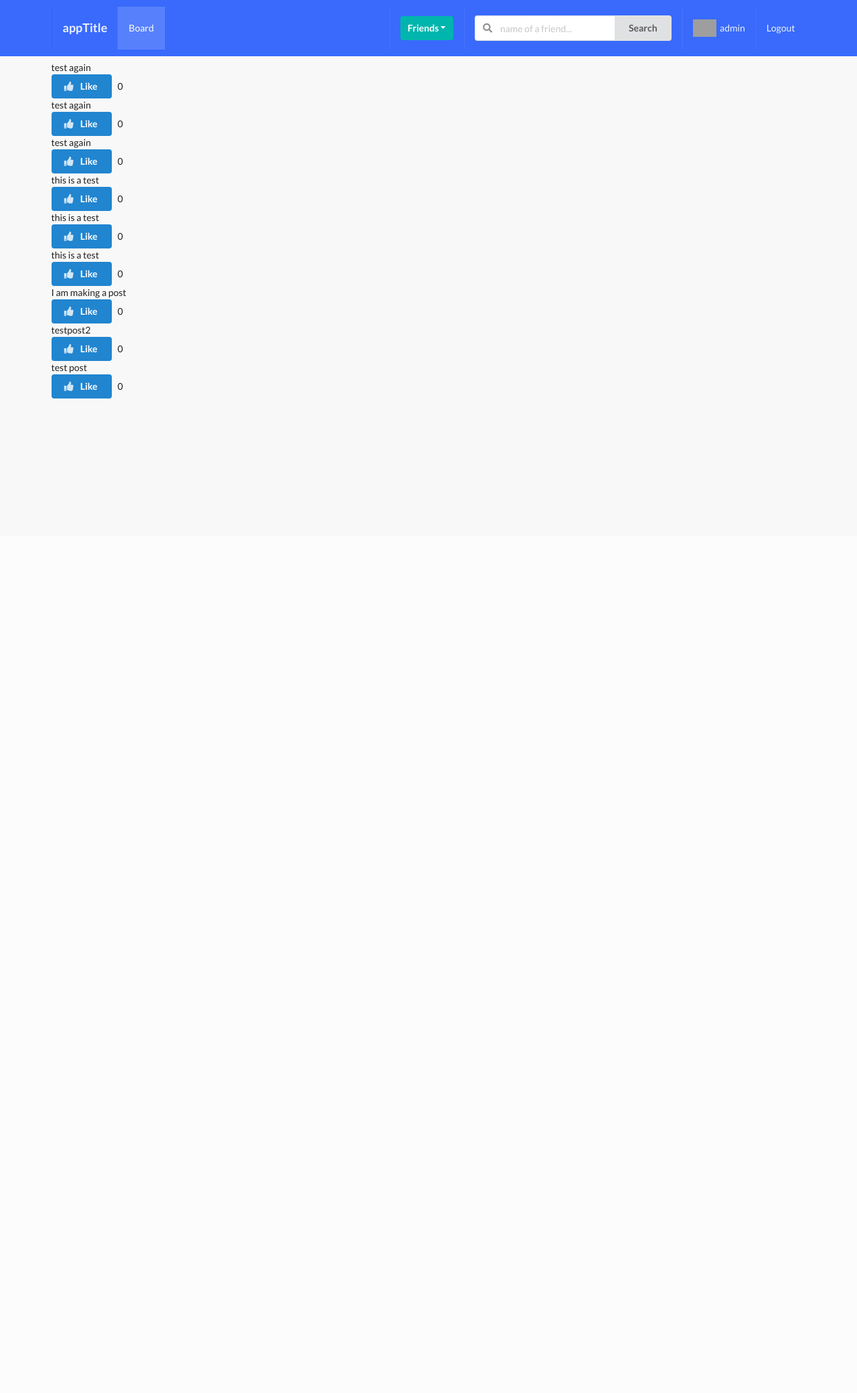
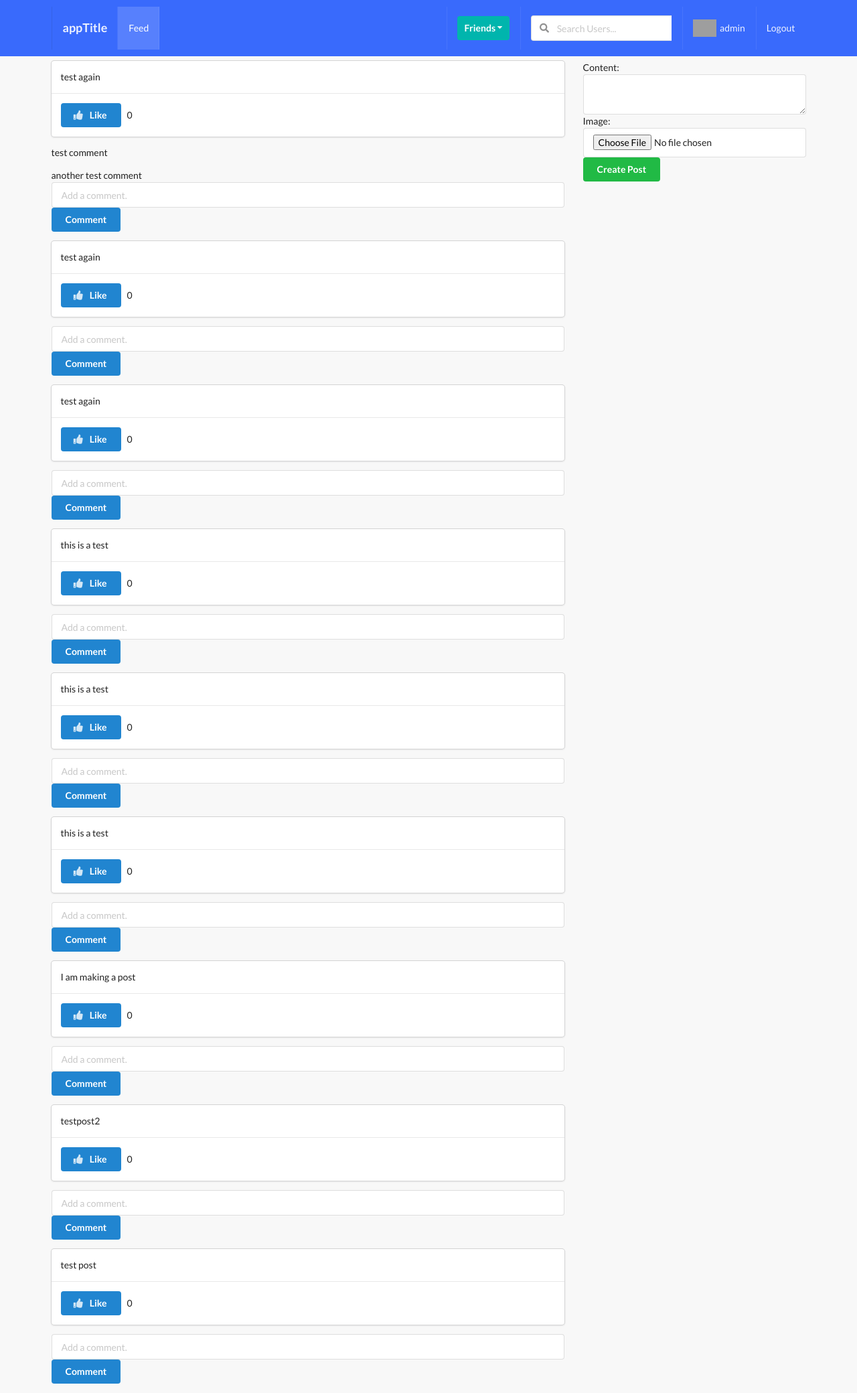
Before and after one commit to glassbones/django_refresher, a Django app: page /posts/ in a window 1280 px wide. Shown: the whole page at 67% size. Before the commit the page ends 595 px from the top, so only its background shows below. Run offline with Django 3.2, Linux system fonts and the light colour scheme; a user stored in the database is signed in; data comes from the database, SQL or seed files in the repository; both versions use the stored data as it was after the commit; data that the repository does not hold is empty; some libraries are stand-ins or nearby versions; grey boxes are pictures that could not be loaded.

Commit message:
added html and css for posts and comments

```diff
--- /dev/null
+++ b/src/apps/posts/forms.py
@@ -0,0 +1,14 @@
+from django import forms
+from .models import Post, Comment
+
+class PostModelForm(forms.ModelForm):
+    content = forms.CharField(widget=forms.Textarea(attrs={'rows':2}))
+    class Meta:
+        model = Post
+        fields = ('content', 'image')
+
+class CommentModelForm(forms.ModelForm):
+    body = forms.CharField(label='', widget=forms.TextInput(attrs={'placeholder':'Add a comment.'}))
+    class Meta:
+        model = Comment
+        fields = ('body',) #have to keep the comment here because this is a tuple
--- a/src/apps/posts/templates/posts/main.html
+++ b/src/apps/posts/templates/posts/main.html
@@ -7,10 +7,17 @@ posts
 {% block content %}
 
 <div class="ui grid">
+
+
     <div class="row">
+
+        <!-- LEFT SIDE -->
+
         <div class="eleven wide column">
             {% for query in query_set  %}
 
+
+                <div class='ui fluid card'>
                     <div class="content">
                         {{query.content}}
                     </div>
@@ -31,10 +38,38 @@ posts
                             &nbsp;{{query.num_likes}}
                         </form>
                     </div>
-
+                </div>
+            <div>
+                {% if query.comment_set.all %}
+                    {% for comment in query.comment_set.all %}
+                        <p>{{comment.body}}</p>
+                    {% endfor %}
+                {% endif %}
+            </div>
+            <form action='' method='POST' class='ui form'>
+                {% csrf_token %}
+                <input type='hidden' name='post_id' value={{query.id}}>
+                {{c_form}}
+                <button type="submit" class='ui primary button' name="submit_c_form" >Comment</button>
+            </form>
             {% endfor %}
         </div>
+
+        <!-- RIGHT SIDE -->
+
+        <div class="five wide column">
+            {% if post_added %}
+                <div class='ui green message'> Post Succesful! </div>
+            {% endif %}
+            <form action="" method="POST" class="ui form" enctype"multipart/form-data"> <!-- enctype cuz we are dealing with images -->
+                {% csrf_token %}
+                {{p_form}}
+                <button type='submit' class='ui button positive' name="submit_p_form">Create Post</button>
+            </form>
         </div>
+    </div>
+
+
 </div>
 
 
--- a/src/apps/posts/views.py
+++ b/src/apps/posts/views.py
@@ -1,27 +1,52 @@
 from django.shortcuts import render, redirect
 from apps.posts.models import Post, Like
 from apps.profiles.models import Profile
+from apps.posts.forms import PostModelForm, CommentModelForm
 
 # Create your views here.
 def post_comment_create_and_list_view(request):
     query_set = Post.objects.all()
     profile = Profile.objects.get(user=request.user)
 
+    # Post form, comment form
+    p_form = PostModelForm()
+    c_form = CommentModelForm()
+    post_added = False
+
+    profile = Profile.objects.get(user=request.user)
+
+    if 'submit_p_form' in request.POST:
+        p_form = PostModelForm(request.POST, request.FILES)
+        if p_form.is_valid():
+            instance = p_form.save(commit=False) # not commiting(saving) here because we need to splice in the profile as the author
+            instance.author = profile
+            instance.save()
+            p_form = PostModelForm()
+            post_added = True
+
+    if 'submit_c_form' in request.POST:
+        c_form = CommentModelForm(request.POST)
+        if c_form.is_valid():
+            instance = c_form.save(commit=False)
+            instance.user = profile
+            instance.post = Post.objects.get(id=request.POST.get('post_id'))
+            instance.save()
+            c_form = CommentModelForm()
+
     context = {
         'query_set' : query_set,
-        'profile': profile
+        'profile': profile,
+        'p_form': p_form,
+        'c_form': c_form,
+        'post_added' : post_added
     }
 
     return render(request, 'posts/main.html', context)
 
 def like_toggle_post(request):
     user = request.user
-    print(request.method)
+
     if request.method == 'POST':
-        print('-----')
-        print(request.POST.get('post_id'))
-
-        print('-----')
         post_id = request.POST.get('post_id')
         post_obj = Post.objects.get(id=post_id)
         profile = Profile.objects.get(user=user)
--- a/src/templates/main/navbar.html
+++ b/src/templates/main/navbar.html
@@ -12,7 +12,7 @@
     </a>
     {% if request.user.is_authenticated %}
     <a href="{{path_to_posts}}" class="{% if request.path == path_to_posts %}active{% endif %} item">
-        Board
+        Feed
     </a>
     {% endif %}
 
@@ -37,9 +37,9 @@
              <div class="item">
               <form action="" method="GET">
                 <div class="ui action left icon input">
-                <input class="prompt" type="text" name='q' placeholder="name of a friend...">
+                <input class="prompt" type="text" name='q' placeholder="Search Users...">
                 <i class="search icon"></i>
-                <button type='submit' class="ui button">Search</button>
+                <button style="display: none;" type='submit' class="ui button">Search</button>
                 </div>
             </form>
             </div>
```
Also changed, not shown: src/db.sqlite3. Lines whose indentation alone changed are shown as unchanged.
